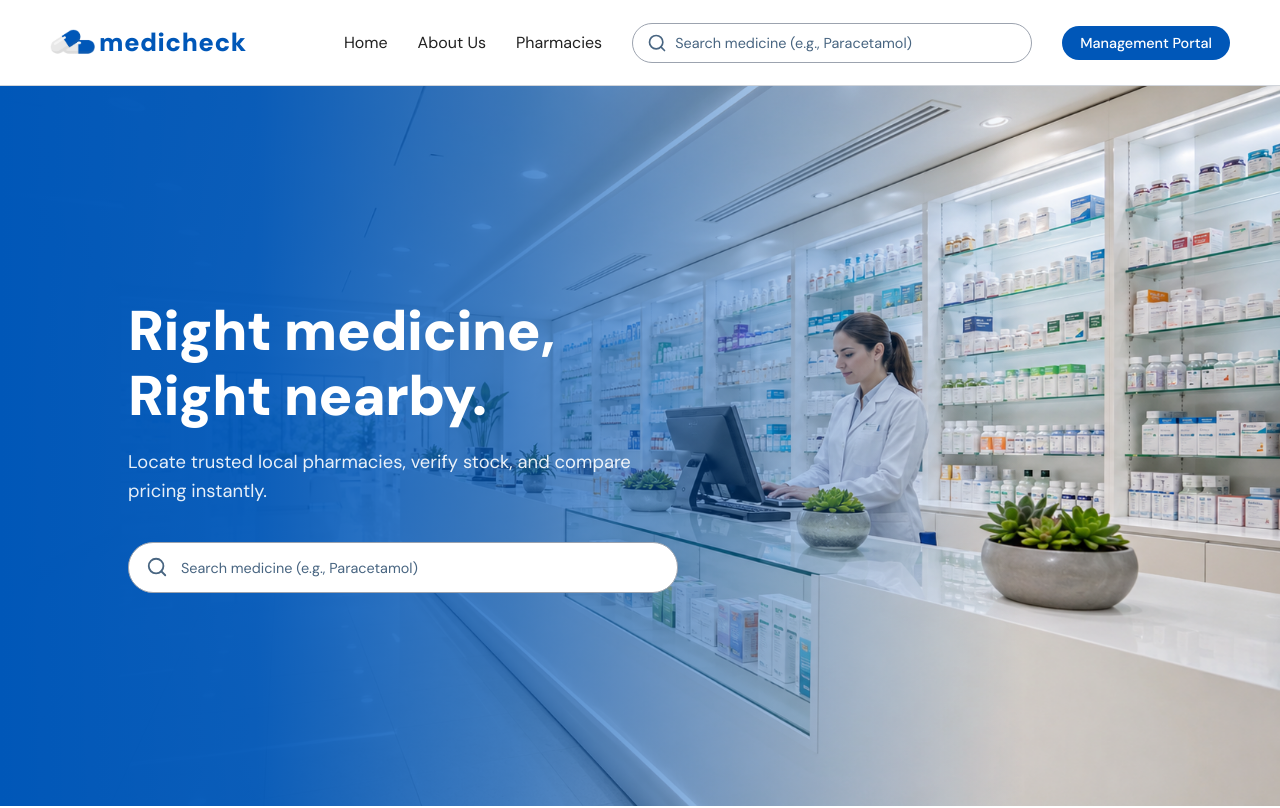
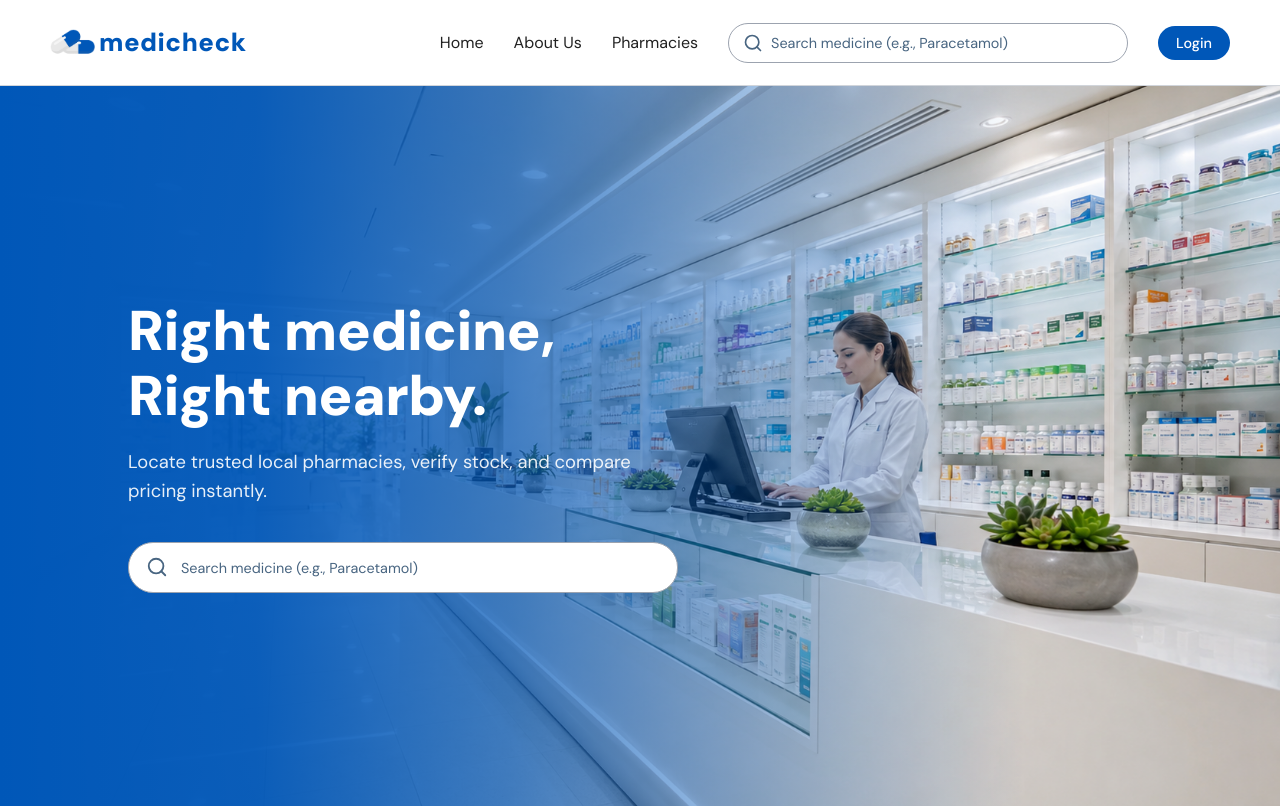
Before and after one commit to satyam-th/MediCheck, a React app in the folder frontend/: page / in a window 1280 px wide. Shown: the top 808 px of the page. Built offline with nearby package versions, Linux system fonts and the light colour scheme; the HTML template or start-up script is replaced by a standard one.

Commit message:
rename Management Portal to Login in NavBar

```diff
--- a/frontend/src/components/layout/NavBar/NavBar.jsx
+++ b/frontend/src/components/layout/NavBar/NavBar.jsx
@@ -30,7 +30,7 @@ export default function NavBar(){
 
                 <SearchBar size="small" className={styles.navSearchBar}/>
 
-                <Link to='/login' className={styles.portalBtn} onClick={()=>setMenuOpen(false)}>Management Portal</Link>
+                <Link to='/login' className={styles.portalBtn} onClick={()=>setMenuOpen(false)}>Login</Link>
 
             </div>
 
```
